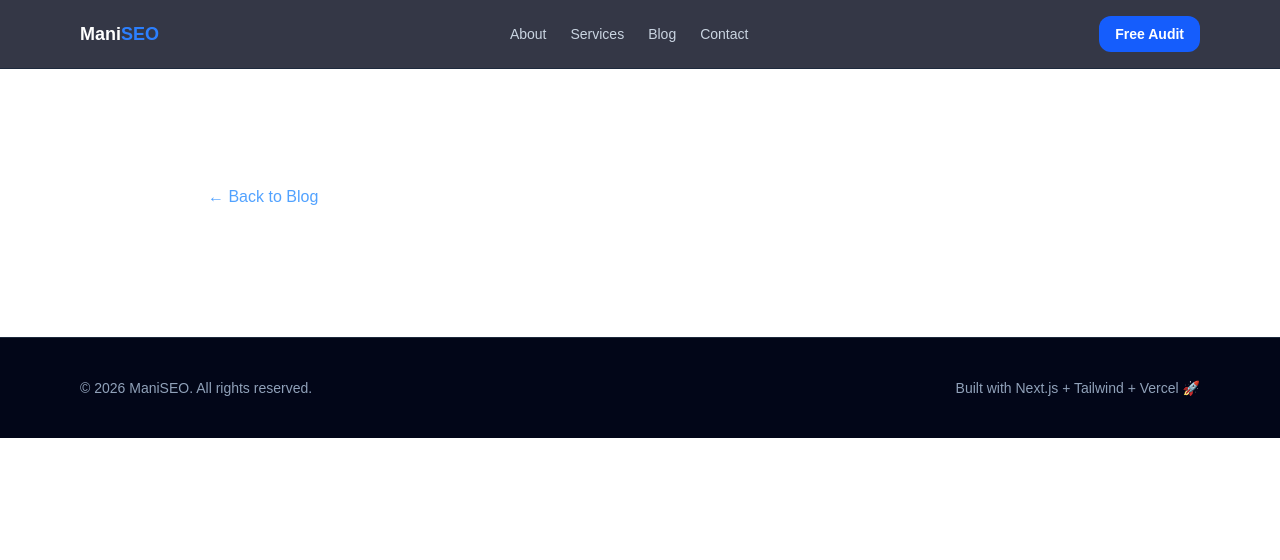
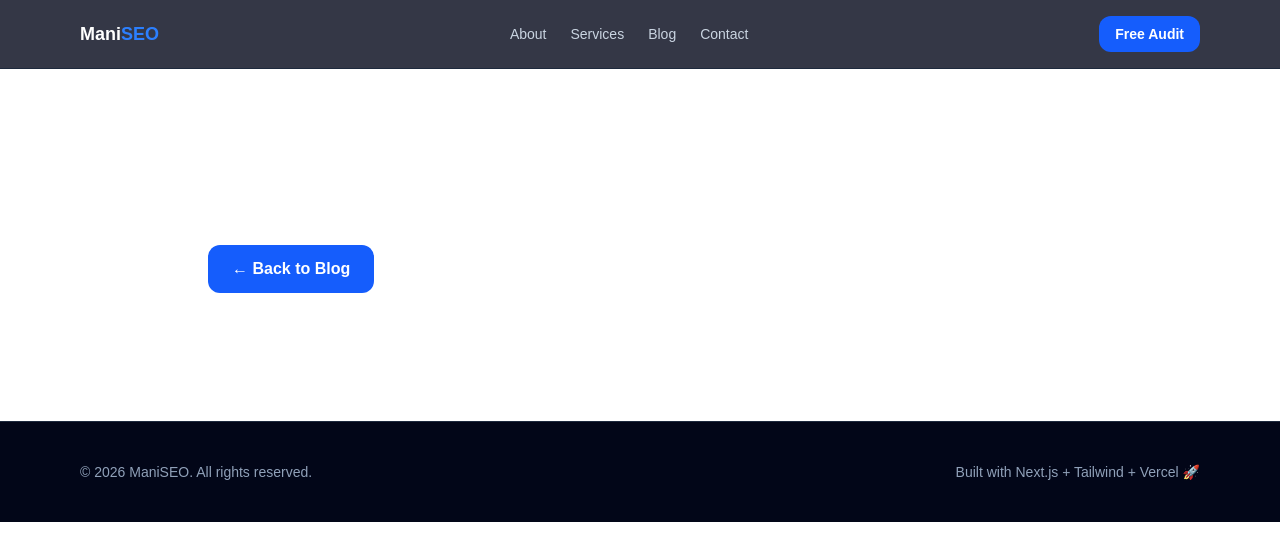
Before and after one commit to Manic86/seo-portfolio, a Next.js app: page /blog/1 in a window 1280 px wide. Before the commit this address had no page. Shown: the top 560 px of the page. Built offline with nearby package versions, Linux system fonts and the light colour scheme.

Commit message:
Fixed blog slugs

```diff
--- a/src/app/blog/[slug]/page.tsx
+++ b/src/app/blog/[slug]/page.tsx
@@ -1,30 +1,23 @@
 import Link from "next/link";
 
-const posts: Record<
-  string,
-  { title: string; content: string; date: string }
-> = {
-  "how-to-rank-faster-on-google": {
+const posts = [
+  {
+    slug: "how-to-rank-faster-on-google",
     title: "How to Rank Faster on Google",
-    date: "06 Feb 2026",
-    content:
-      "Ranking faster on Google requires technical SEO, content strategy, and backlinks. Focus on low competition keywords, fix site speed, improve on-page SEO, and publish helpful content consistently.",
+    desc: "Learn the best SEO strategies to rank faster and get traffic quickly.",
   },
+  {
+    slug: "local-seo-checklist",
+    title: "Local SEO Checklist for Small Businesses",
+    desc: "A complete guide to rank on Google Maps and local search results.",
+  },
+  {
+    slug: "technical-seo-mistakes",
+    title: "Technical SEO Mistakes That Hurt Rankings",
+    desc: "Common SEO errors that prevent your website from ranking on Google.",
+  },
+];
 
-  "local-seo-checklist": {
-    title: "Local SEO Checklist for Small Businesses",
-    date: "06 Feb 2026",
-    content:
-      "Optimize your Google Business Profile, get reviews, build citations, add local keywords, and create location landing pages. Local SEO helps you rank in Google Maps and drive more customers.",
-  },
-
-  "technical-seo-mistakes": {
-    title: "Technical SEO Mistakes That Hurt Rankings",
-    date: "06 Feb 2026",
-    content:
-      "Slow speed, broken links, duplicate content, missing sitemap, and mobile issues are the biggest technical SEO mistakes. Fix them to improve crawling and indexing.",
-  },
-};
 
 export default function BlogPost({
   params,
```
